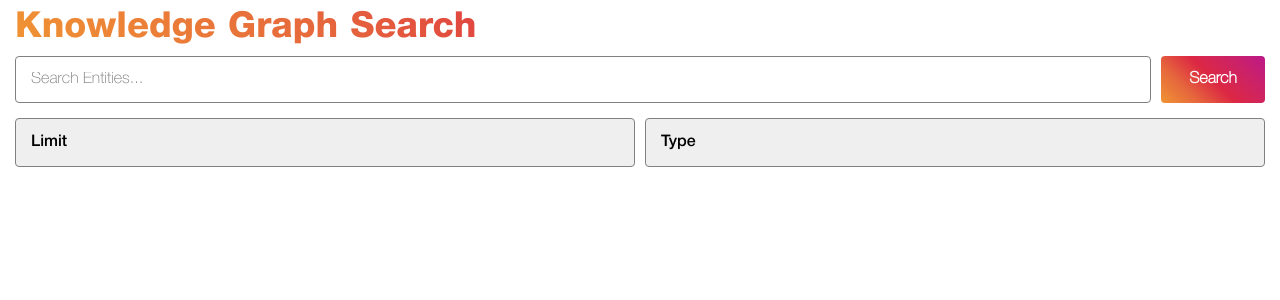
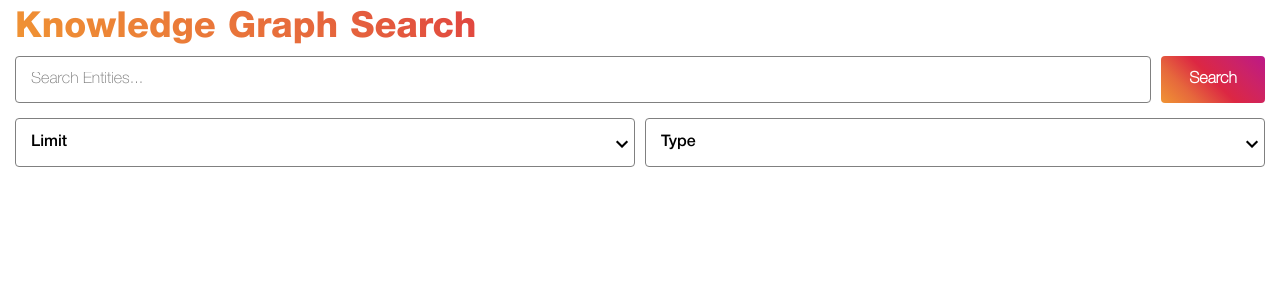
Before and after one commit to SahilMaharaj/knowledge-is-power, a Nuxt app: page / in a window 1280 px wide. Shown: the top 300 px of the page. Built offline with nearby package versions, Linux system fonts and the light colour scheme.

Commit message:
Feat: Added background arrows to select boxes

```diff
--- a/pages/index.vue
+++ b/pages/index.vue
@@ -191,6 +191,8 @@ form {
   -webkit-appearance: none;
   -moz-appearance: none;
   appearance: none;
+  background: url('~/static/down-arrow.png') no-repeat;
+  background-position: right center;
   width: 100%;
   font-family: 'Helvetica Neue Medium';
   font-size: 16px;
```
Also changed, not shown: static/down-arrow.png (added).
